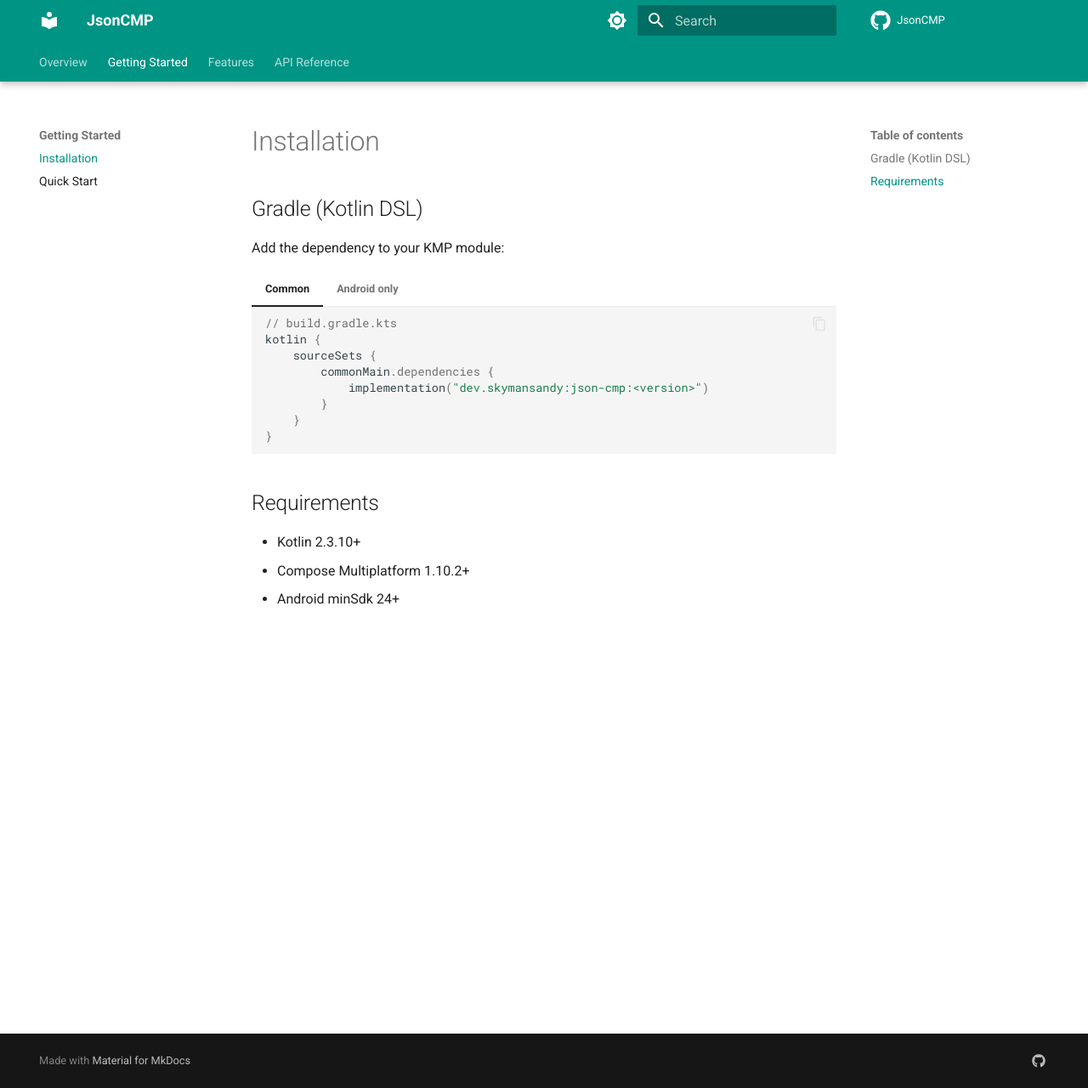
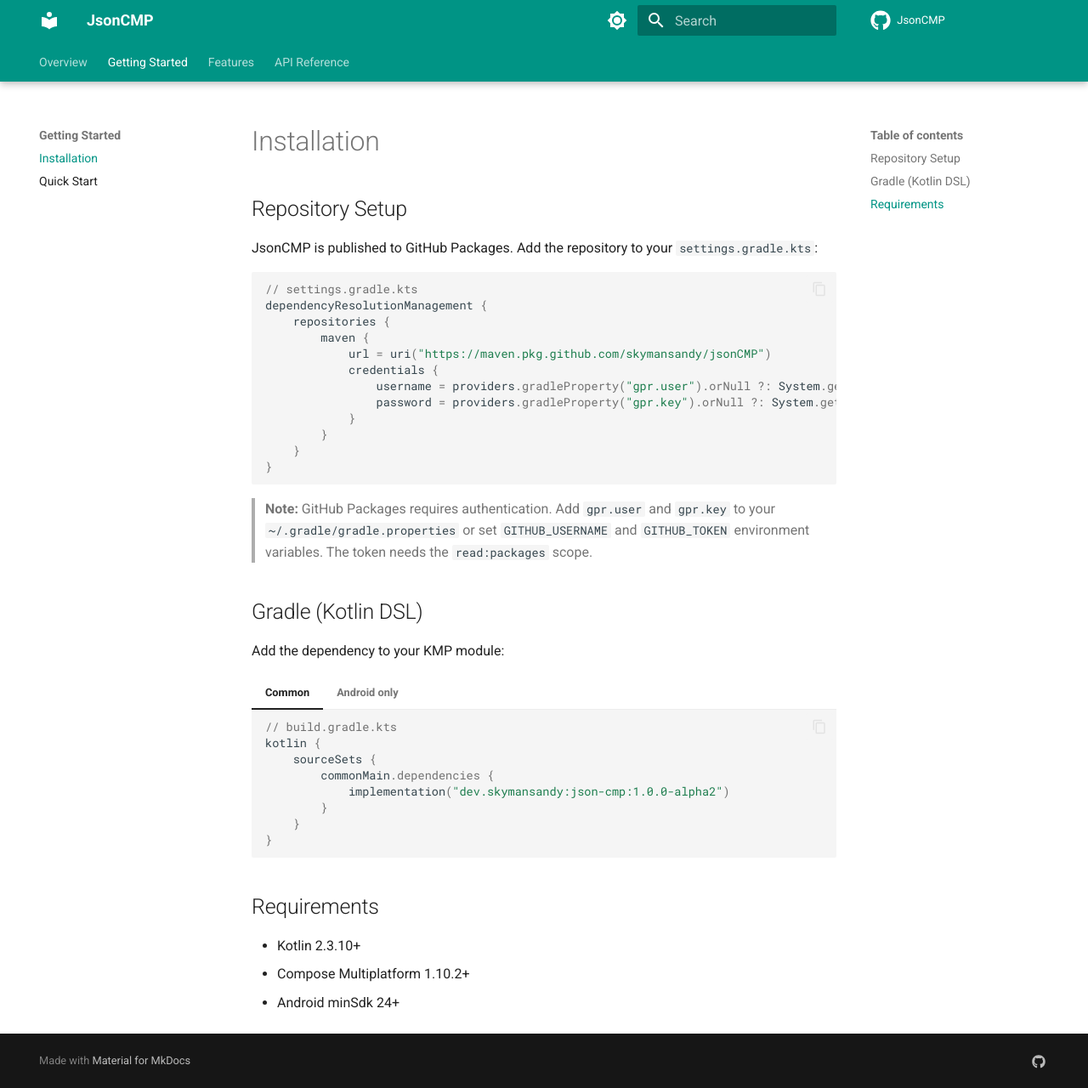
Before and after one commit to skymansandy/jsonCMP, an MkDocs documentation site: the page built from docs/getting-started/installation.md, in a window 1280 px wide and 1280 px high. Shown: the whole window at 85% size. Built offline with MkDocs 1.6.1 and Material for MkDocs 9.7.7, drawn with Linux system fonts in a browser that asks for light colours; comment, search, counter and statistics services are not loaded.

````diff
--- a/docs/getting-started/installation.md
+++ b/docs/getting-started/installation.md
@@ -1,4 +1,27 @@
 # Installation
+
+## Repository Setup
+
+JsonCMP is published to GitHub Packages. Add the repository to your `settings.gradle.kts`:
+
+```kotlin
+// settings.gradle.kts
+dependencyResolutionManagement {
+    repositories {
+        maven {
+            url = uri("https://maven.pkg.github.com/skymansandy/jsonCMP")
+            credentials {
+                username = providers.gradleProperty("gpr.user").orNull ?: System.getenv("GITHUB_USERNAME")
+                password = providers.gradleProperty("gpr.key").orNull ?: System.getenv("GITHUB_TOKEN")
+            }
+        }
+    }
+}
+```
+
+> **Note:** GitHub Packages requires authentication. Add `gpr.user` and `gpr.key` to your
+> `~/.gradle/gradle.properties` or set `GITHUB_USERNAME` and `GITHUB_TOKEN` environment variables.
+> The token needs the `read:packages` scope.
 
 ## Gradle (Kotlin DSL)
 
@@ -11,7 +34,7 @@ Add the dependency to your KMP module:
     kotlin {
         sourceSets {
             commonMain.dependencies {
-                implementation("dev.skymansandy:json-cmp:<version>")
+                implementation("dev.skymansandy:json-cmp:1.0.0-alpha2")
             }
         }
     }
@@ -22,7 +45,7 @@ Add the dependency to your KMP module:
     ```kotlin
     // build.gradle.kts
     dependencies {
-        implementation("dev.skymansandy:json-cmp:<version>")
+        implementation("dev.skymansandy:json-cmp:1.0.0-alpha2")
     }
     ```
 
````
Also changed, not shown: README.md (+21 -2 lines), 2 other files.
